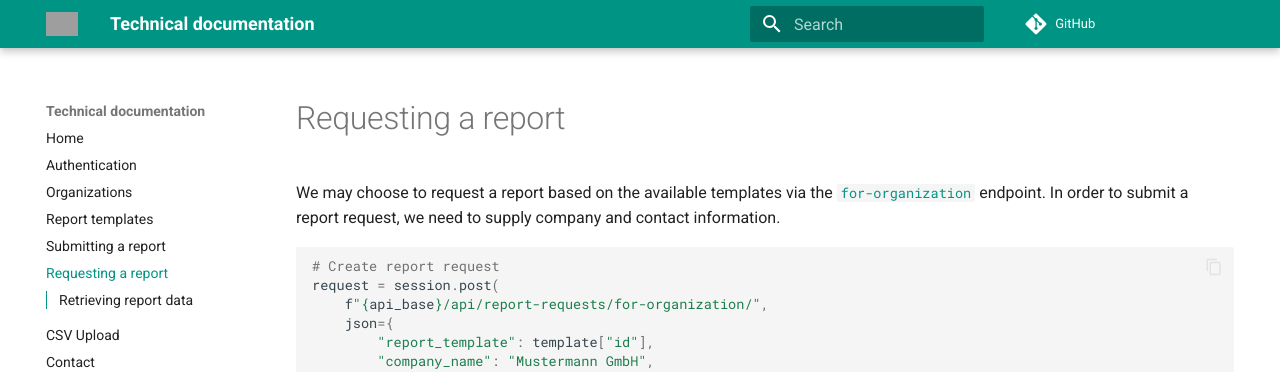
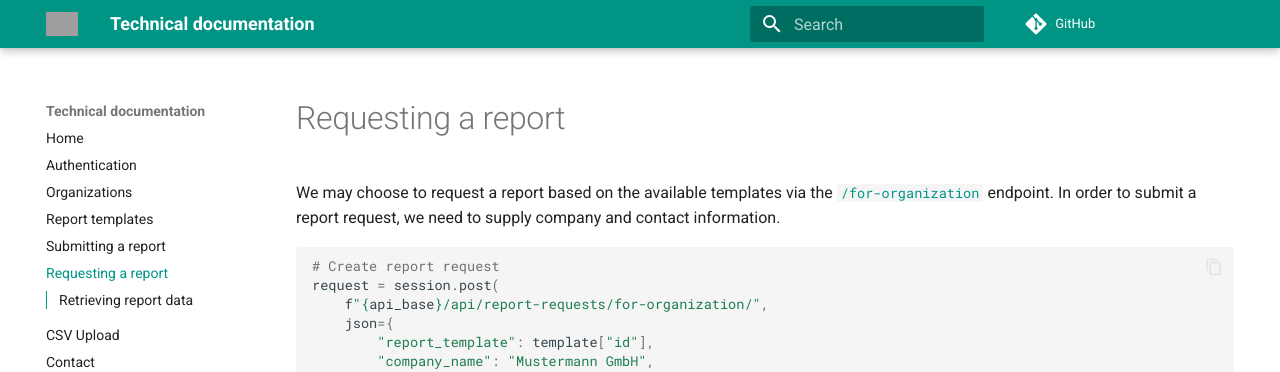
Before and after one commit to openESG-gmbh/documentation, an MkDocs documentation site: the page built from docs/requesting-a-report.md, in a window 1280 px wide and 900 px high. Shown: the top 372 px of the window. Built offline with MkDocs 1.6.1 and Material for MkDocs 9.7.7, drawn with Linux system fonts in a browser that asks for light colours; comment, search, counter and statistics services are not loaded; grey boxes are pictures that could not be loaded.

```diff
--- a/docs/requesting-a-report.md
+++ b/docs/requesting-a-report.md
@@ -1,7 +1,7 @@
 # Requesting a report
 
 We may choose to request a report based on the available templates via the
-[`for-organization`](https://demo.openesg.de/api/schema/docs/#/report-requests/report_requests_for_organization_create) <!-- markdownlint-disable-line MD013 -->
+[`/for-organization`](https://demo.openesg.de/api/schema/docs/#/report-requests/report_requests_for_organization_create) <!-- markdownlint-disable-line MD013 -->
 endpoint. In order to submit a report request, we need to supply company and
 contact information.
 
```
Also changed, not shown: docs/csv-upload.md (+1 -1 lines).
